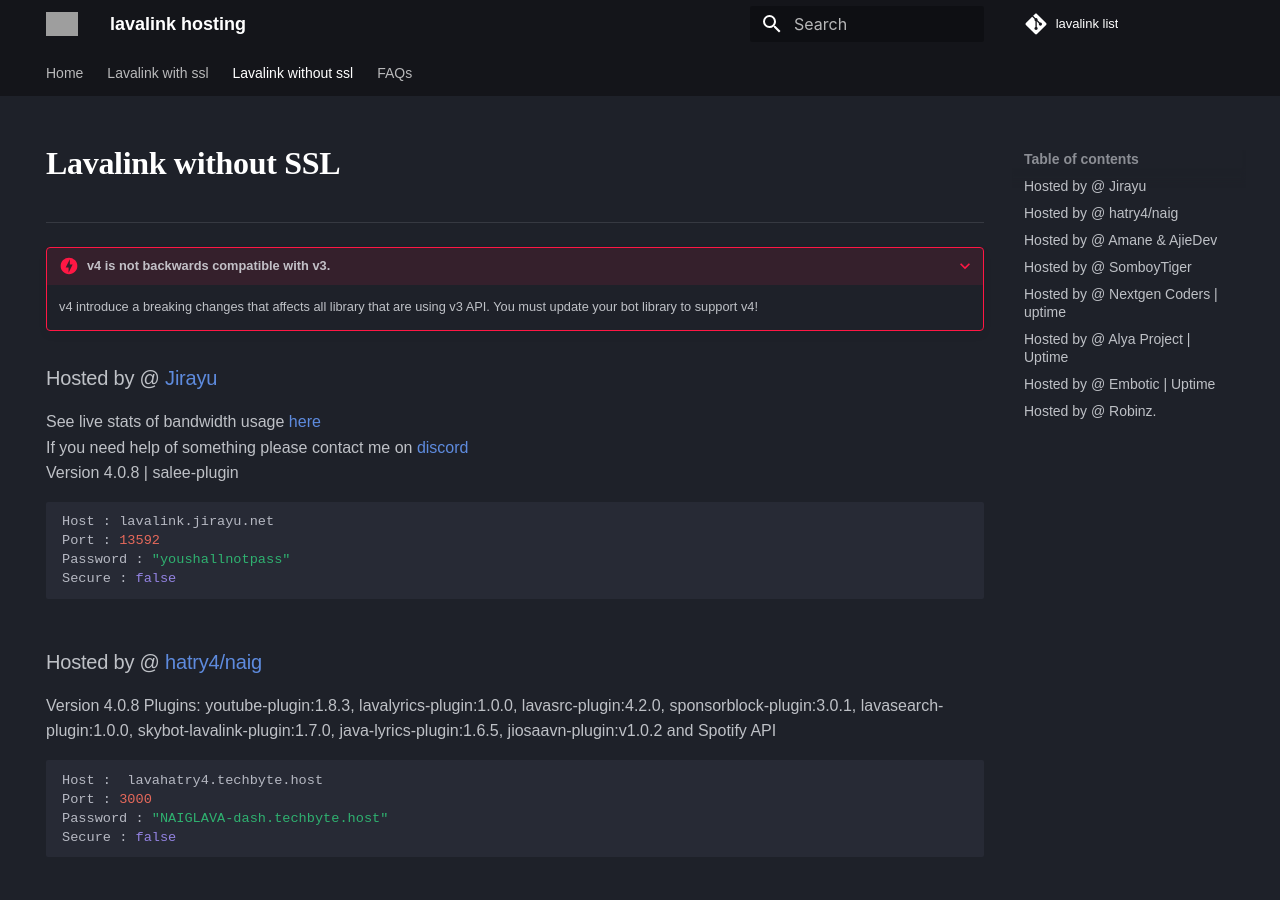
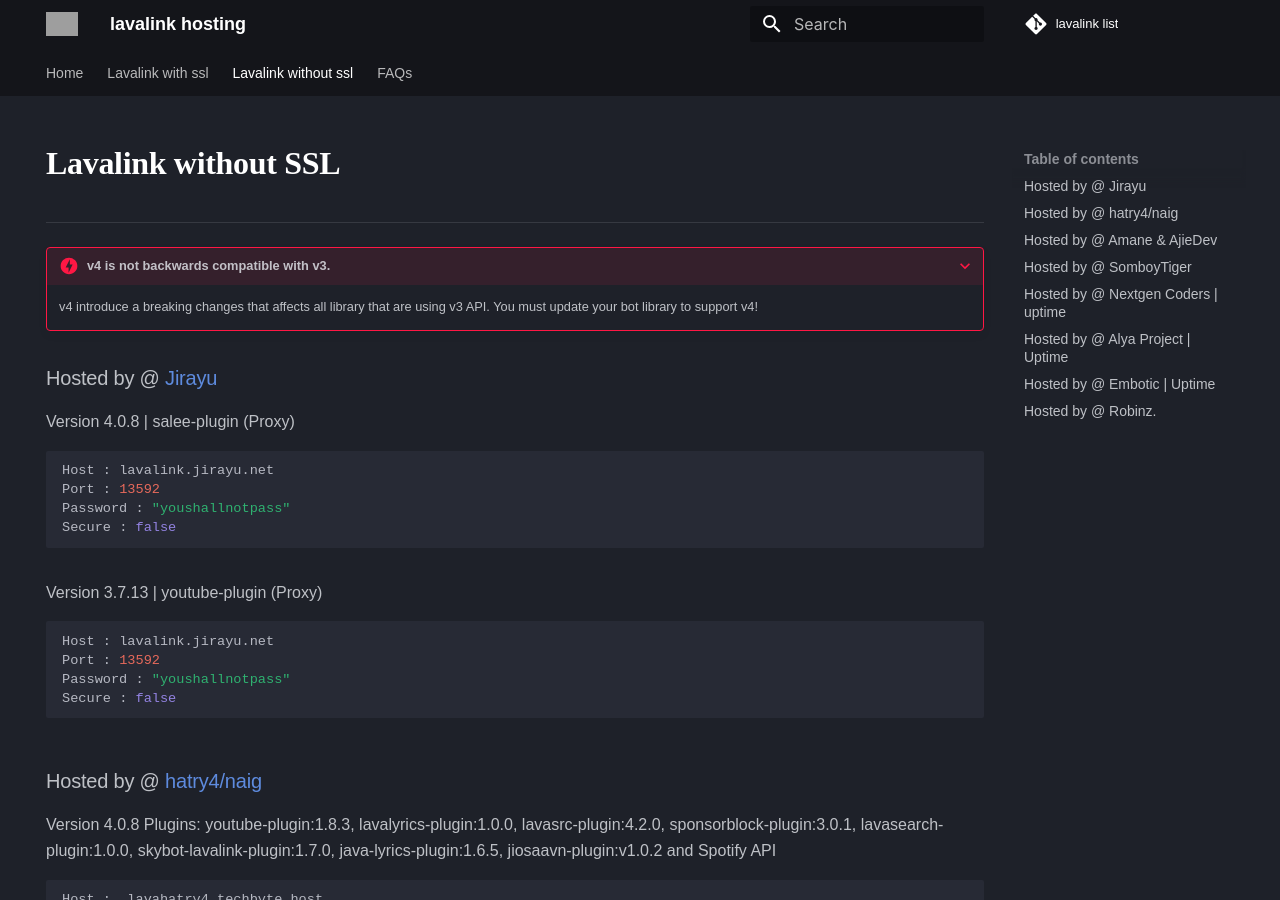
Before and after one commit to DarrenOfficial/lavalink-list, an MkDocs documentation site: the page built from docs/NoSSL/lavalink-without-ssl.md, in a window 1280 px wide and 900 px high. Built offline with MkDocs 1.6.1 and Material for MkDocs 9.7.7, drawn with Linux system fonts in a browser that asks for light colours; some web fonts are replaced; comment, search, counter and statistics services are not loaded; a style sheet for code colours, icons or effects is not loaded; grey boxes are pictures that could not be loaded.

Commit message:
Update lavalink-without-ssl.md

````diff
--- a/docs/NoSSL/lavalink-without-ssl.md
+++ b/docs/NoSSL/lavalink-without-ssl.md
@@ -25,9 +25,15 @@ hide:
 <!-- PLEASE READ -->
 
 ### Hosted by @ [Jirayu](https://jirayu.net)
-See live stats of bandwidth usage [here](https://status.jirayu.net/report/uptime/a5b140d89f605d476a19732f80a70ff6/) <br />
-If you need help of something please contact me on [discord](https://discord.gg/RPCfvBSUuM) <br />
-Version 4.0.8 | salee-plugin
+Version 4.0.8 | salee-plugin (Proxy)
+```bash
+Host : lavalink.jirayu.net
+Port : 13592
+Password : "youshallnotpass"
+Secure : false
+```
+
+Version 3.7.13 | youtube-plugin (Proxy)
 ```bash
 Host : lavalink.jirayu.net
 Port : 13592
````
